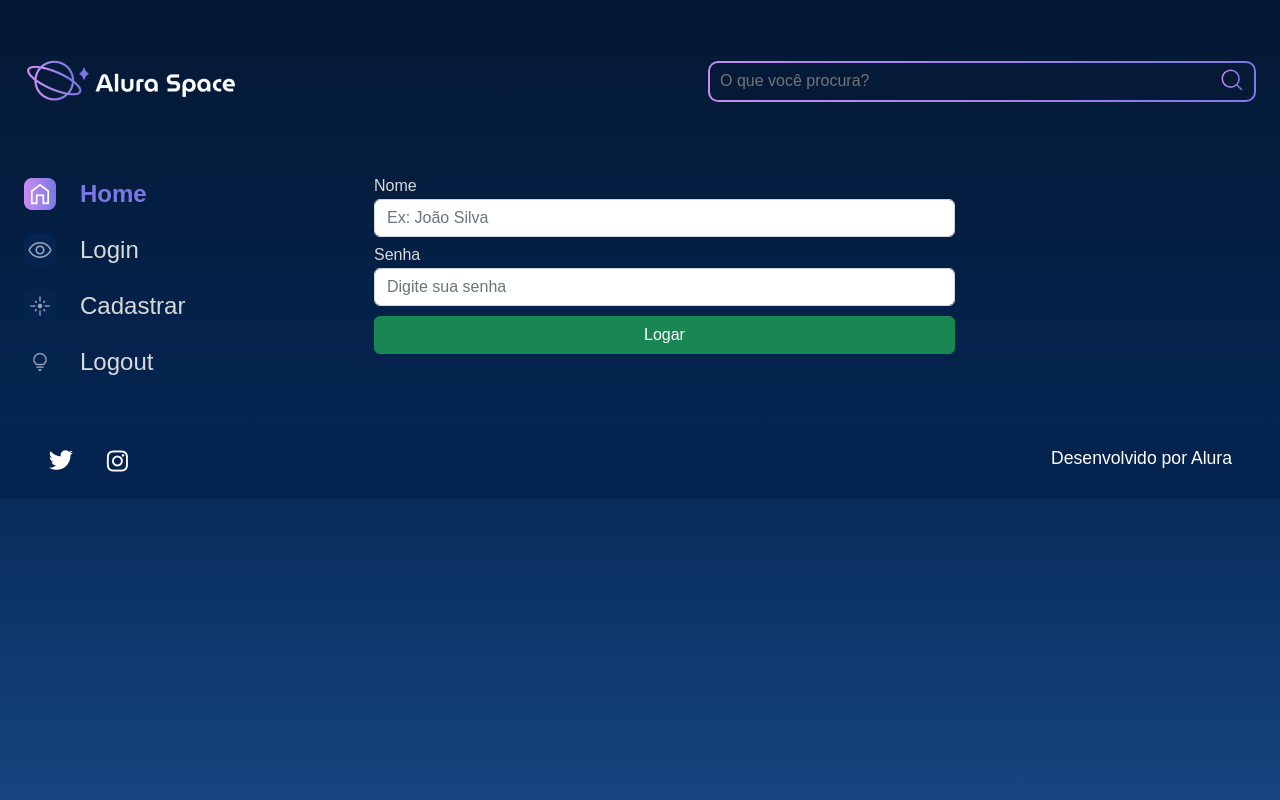
After one commit to mavis-martins/alura-space, a Django app: page /login in a window 1280 px wide. The commit adds this page. Run offline with Django 5.2, Linux system fonts and the light colour scheme.

Commit message:
criação dos formulários de cadastro e login com django.forms

```diff
--- a/templates/galeria/partials/_menuLateral.html
+++ b/templates/galeria/partials/_menuLateral.html
@@ -17,8 +17,8 @@
         <section class="menu-lateral">
             <nav class="menu-lateral__navegacao">
                 <a href="{% url 'index' %}"><img src="{% static '/assets/ícones/1x/Home - ativo.png' %}"> Home</a>
-                <a href="#"><img src="{% static '/assets/ícones/1x/Mais vistas - inativo.png' %}"> Mais vistas</a>
-                <a href="#"><img src="{% static '/assets/ícones/1x/Novas - inativo.png' %}"> Novas</a>
+                <a href="{% url 'login' %}"><img src="{% static '/assets/ícones/1x/Mais vistas - inativo.png' %}"> Login</a>
+                <a href="{% url 'cadastro' %}"><img src="{% static '/assets/ícones/1x/Novas - inativo.png' %}"> Cadastro</a>
                 <a href="#"><img src="{% static '/assets/ícones/1x/Surpreenda-me - inativo.png' %}"> Surpreenda-me</a>
             </nav>
         </section>
--- /dev/null
+++ b/templates/usuarios/login.html
@@ -0,0 +1,67 @@
+{% load static %}
+
+<!DOCTYPE html>
+<html lang="pt-br">
+
+<head>
+    <meta charset="UTF-8">
+    <meta http-equiv="X-UA-Compatible" content="IE=edge">
+    <meta name="viewport" content="width=device-width, initial-scale=1.0">
+    <title>Alura Space</title>
+    <link rel="preconnect" href="https://fonts.googleapis.com">
+    <link rel="preconnect" href="https://fonts.gstatic.com" crossorigin>
+    <link href="https://fonts.googleapis.com/css2?family=Poppins:wght@400;500;600&display=swap" rel="stylesheet">
+    <!-- CSS only -->
+    <link href="https://cdn.jsdelivr.net/npm/bootstrap@5.2.2/dist/css/bootstrap.min.css" rel="stylesheet" integrity="sha384-Zenh87qX5JnK2Jl0vWa8Ck2rdkQ2Bzep5IDxbcnCeuOxjzrPF/et3URy9Bv1WTRi" crossorigin="anonymous">
+    <link rel="stylesheet" href="{% static '/styles/styles.css' %}">
+</head>
+
+<body>
+    <div class="pagina-inicial">
+        <header class="cabecalho">
+            <img src="{% static '/assets/logo/Logo(2).png' %}" alt="Logo da Alura Space" />
+            <div class="cabecalho__busca">
+                <div class="busca__fundo">
+                    <form class="busca__form" action="{% url 'buscar' %}">
+                        <input  class="busca__input" type="text" name="buscar" placeholder="O que você procura?">
+                        <button class="botao__buscar" type="submit">
+                            <img class="busca__icone" src="{% static '/assets/ícones/1x/search.png' %}" alt="ícone de search">
+                        </button>
+                    </form>
+                </div>
+            </div>
+        </header>
+        <main class="principal">
+            <section class="menu-lateral">
+                <nav class="menu-lateral__navegacao">
+                    <a href="{% url 'index' %}"><img src="{% static '/assets/ícones/1x/Home - ativo.png' %}"> Home</a>
+                    <a href="{% url 'login' %}"><img src="{% static '/assets/ícones/1x/Mais vistas - inativo.png' %}"> Login</a>
+                    <a href="{% url 'cadastro' %}"><img src="{% static '/assets/ícones/1x/Novas - inativo.png' %}"> Cadastrar</a>
+                    <a href="#"><img src="{% static '/assets/ícones/1x/Surpreenda-me - inativo.png' %}"> Logout</a>
+                </nav>
+            </section>
+            <section class="galeria" style="margin-left: 5em">
+                <form action="" method="">
+                    {% csrf_token %}
+                    <div class="row">
+                        {% for field in form.visible_fields %}
+                            <div class="col-12 col-lg-12" style="margin-bottom: 10px;">
+                                <label for="{{field.id_for_label}}" style="color:#D9D9D9; margin-bottom: 5px;">
+                                    {{field.label}}
+                                </label>
+                                {{field}}
+                            </div>
+                        {% endfor %}
+                        <div>
+                            <button type="submit" class="btn btn-success col-12" style="padding: top 5px;">
+                                Logar
+                            </button>
+                        </div>
+                    </div>
+                </form>
+            </section>
+        </main>
+    </div>
+</body>
+
+{% include 'galeria/partials/_footer.html' %}
--- /dev/null
+++ b/usuarios/forms.py
@@ -0,0 +1,77 @@
+from django import forms
+
+class LoginForms(forms.Form):
+
+    nome_login = forms.CharField(
+        label='Nome',
+        required=True,
+        max_length=100,
+        widget=forms.TextInput(
+            attrs={
+                'class': 'form-control',
+                'placeholder': 'Ex: João Silva'
+            }
+        )
+    )
+
+    senha_login = forms.CharField(
+        label='Senha',
+        required=True,
+        max_length=70,
+        widget=forms.PasswordInput(
+            attrs={
+                'class': 'form-control',
+                'placeholder': 'Digite sua senha'
+            }
+        )
+    )
+
+class CadastroForm(forms.Form):
+
+    nome_cadastro = forms.CharField(
+        label='Nome',
+        required=True,
+        max_length=100,
+        widget=forms.TextInput(
+            attrs={
+                'class': 'form-control',
+                'placeholder': 'Ex: João Silva'
+            }
+        )
+    )
+
+    email = forms.EmailField(
+        label='Email',
+        required=True,
+        max_length=100,
+        widget=forms.EmailInput(
+            attrs={
+                'class': 'form-control',
+                'placeholder': 'Ex: joaosilva@xpto.com '
+            }
+        )
+    )
+
+    senha_1 = forms.CharField(
+        label='Senha',
+        required=True,
+        max_length=70,
+        widget=forms.PasswordInput(
+            attrs={
+                'class': 'form-control',
+                'placeholder': 'Digite sua senha'
+            }
+        )
+    )
+
+    senha_2 = forms.CharField(
+        label='Confirme sua senha',
+        required=True,
+        max_length=70,
+        widget=forms.PasswordInput(
+            attrs={
+                'class': 'form-control',
+                'placeholder': 'Digite sua senha novamente'
+            }
+        )
+    )
--- a/usuarios/urls.py
+++ b/usuarios/urls.py
@@ -1,6 +1,8 @@
 from django.urls import path
+from usuarios.views import login, cadastro
 
 
 urlpatterns = [
-
+    path('login', login, name= 'login'),
+    path('cadastro', cadastro, name= 'cadastro')
 ]
--- a/usuarios/views.py
+++ b/usuarios/views.py
@@ -1,5 +1,15 @@
 from django.shortcuts import render
+from usuarios.forms import LoginForms, CadastroForm
 
 # Create your views here.
 def login(request):
-    return render(request, 'usuarios/login.html')
+
+    form = LoginForms()
+
+    return render(request, 'usuarios/login.html', {'form': form})
+
+def cadastro(request):
+
+    form = CadastroForm()
+
+    return render(request, 'usuarios/cadastro.html', {'form': form})
```
Also changed, not shown: templates/usuarios/cadastro.html (added, +67 -0 lines).
